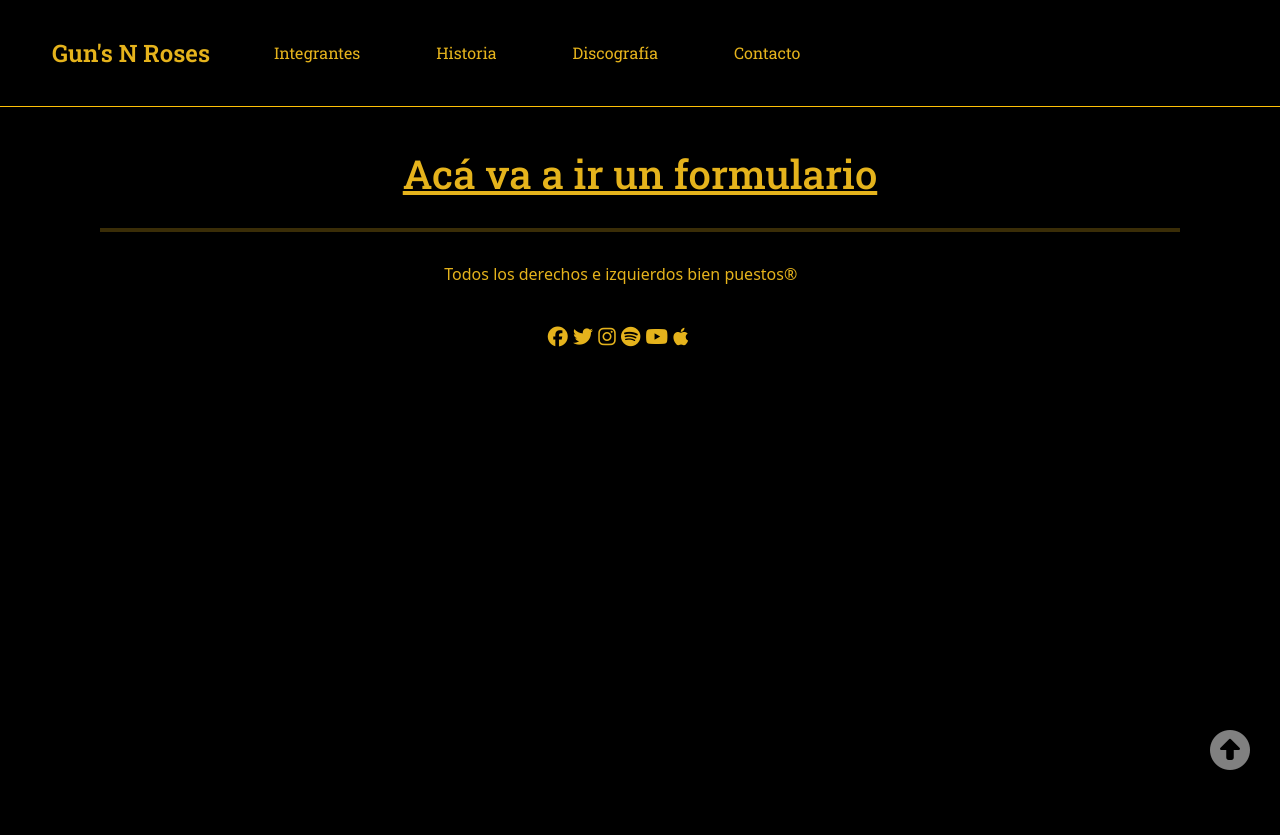
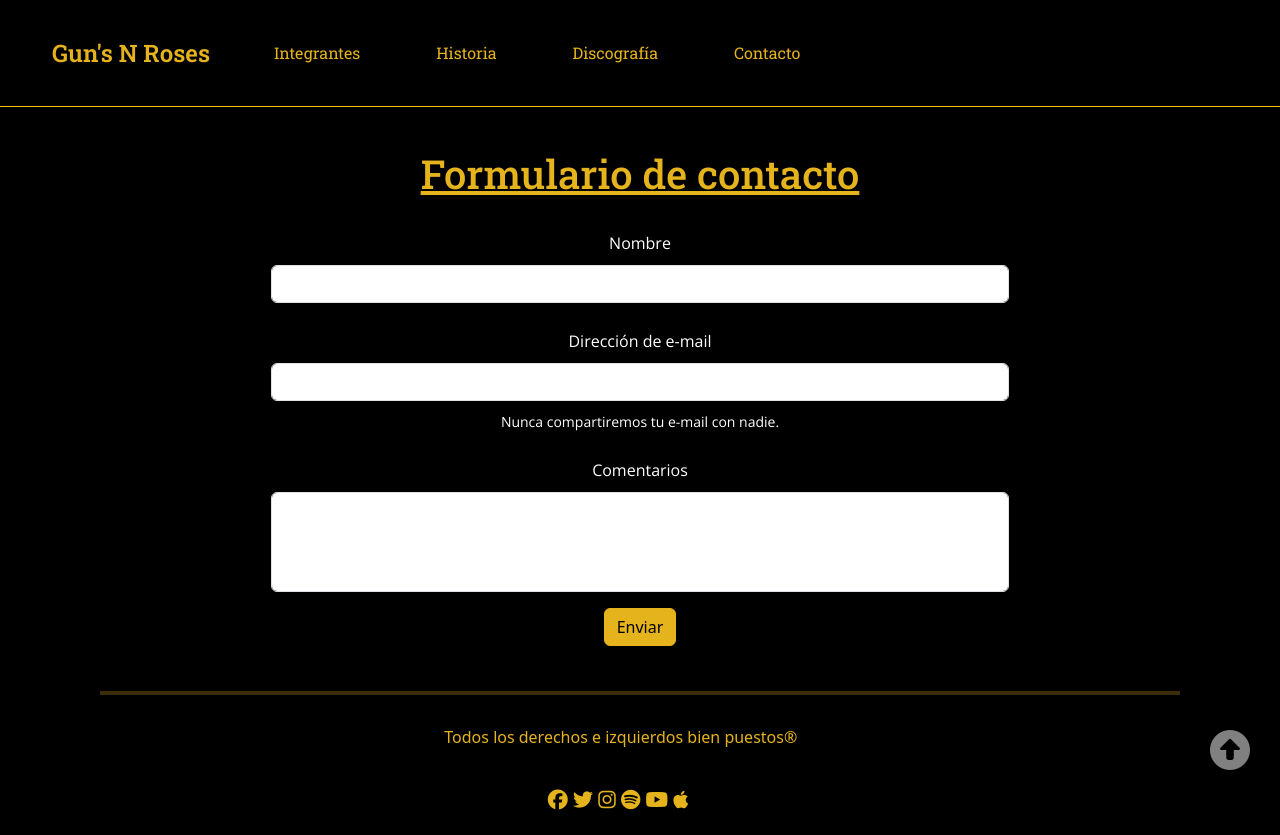
Before and after one commit to MartinVicente/Desarrollo-Web-Coder, a website: page pages/contacto.html in a window 1280 px wide. Before the commit the page ends 800 px from the top, so only its background shows below. Drawn offline with nearby package versions, Linux system fonts and the light colour scheme.

Commit message:
Agrego formulario

```diff
--- a/pages/contacto.html
+++ b/pages/contacto.html
@@ -46,7 +46,23 @@
           </nav>
     </header>
     <main>
-        <h1 class="h1gral">Acá va a ir un formulario</h1>
+      <h1 class="h1gral">Formulario de contacto</h1>
+      <form class="center">
+        <div class="mb-3">
+          <label for="exampleInputEmail1" class="form-label pgral">Nombre</label>
+          <input type="text" class="form-control" id="exampleInputEmail1" aria-describedby="emailHelp">
+        </div>
+        <div class="mb-3">
+          <label for="exampleInputPassword1" class="form-label pgral">Dirección de e-mail</label>
+          <input type="email" class="form-control" id="exampleInputPassword1">
+          <div id="emailHelp" class="form-text pgral">Nunca compartiremos tu e-mail con nadie.</div>
+        </div>
+        <div class="mb-3">
+          <label for="exampleInputPassword1" class="form-label pgral">Comentarios</label>
+          <textarea class="form-control txt-area" id="floatingTextarea2" style="height: 100px"></textarea>
+        </div>
+        <button type="submit" class="btn btn-primary btn-form">Enviar</button>
+      </form>
     </main>
     <footer>
         <div>
--- a/scss/components/_contacto.scss
+++ b/scss/components/_contacto.scss
@@ -0,0 +1,22 @@
+.btn-form{
+    background-color: $yellow;
+    color:$bg-color;
+    border-color: $yellow;
+
+    &:hover{
+        background-color: $yellow;
+        color:$bg-color;
+        border-color: $yellow;
+    }
+}
+
+.center{
+    @extend %disposicion;
+    @extend %txt-ag;
+    margin: 0 auto;
+    width: 60%;
+}
+
+.txt-area{
+    resize: none;
+}
```
Also changed, not shown: css/style.css, 1 other file.
